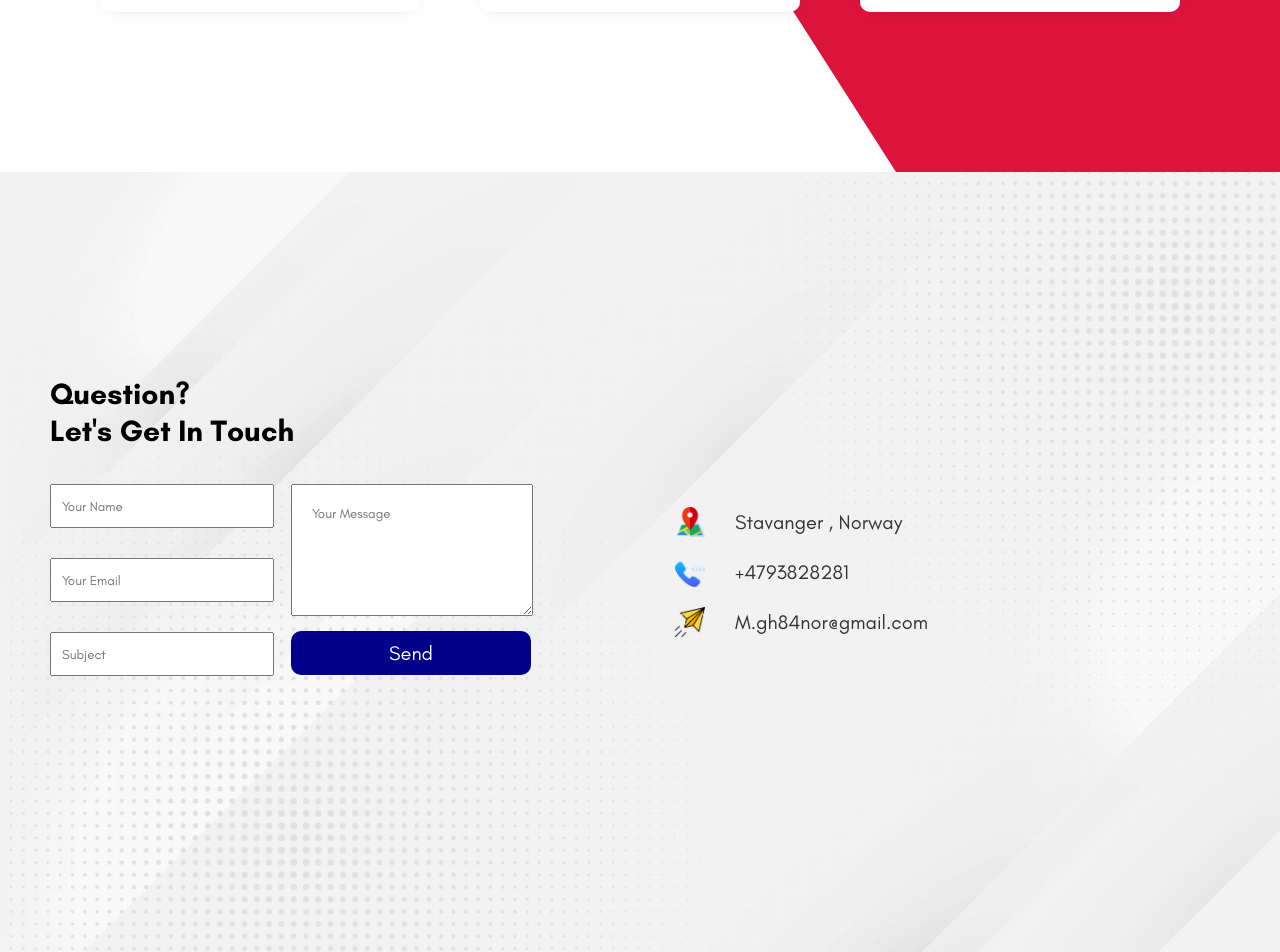
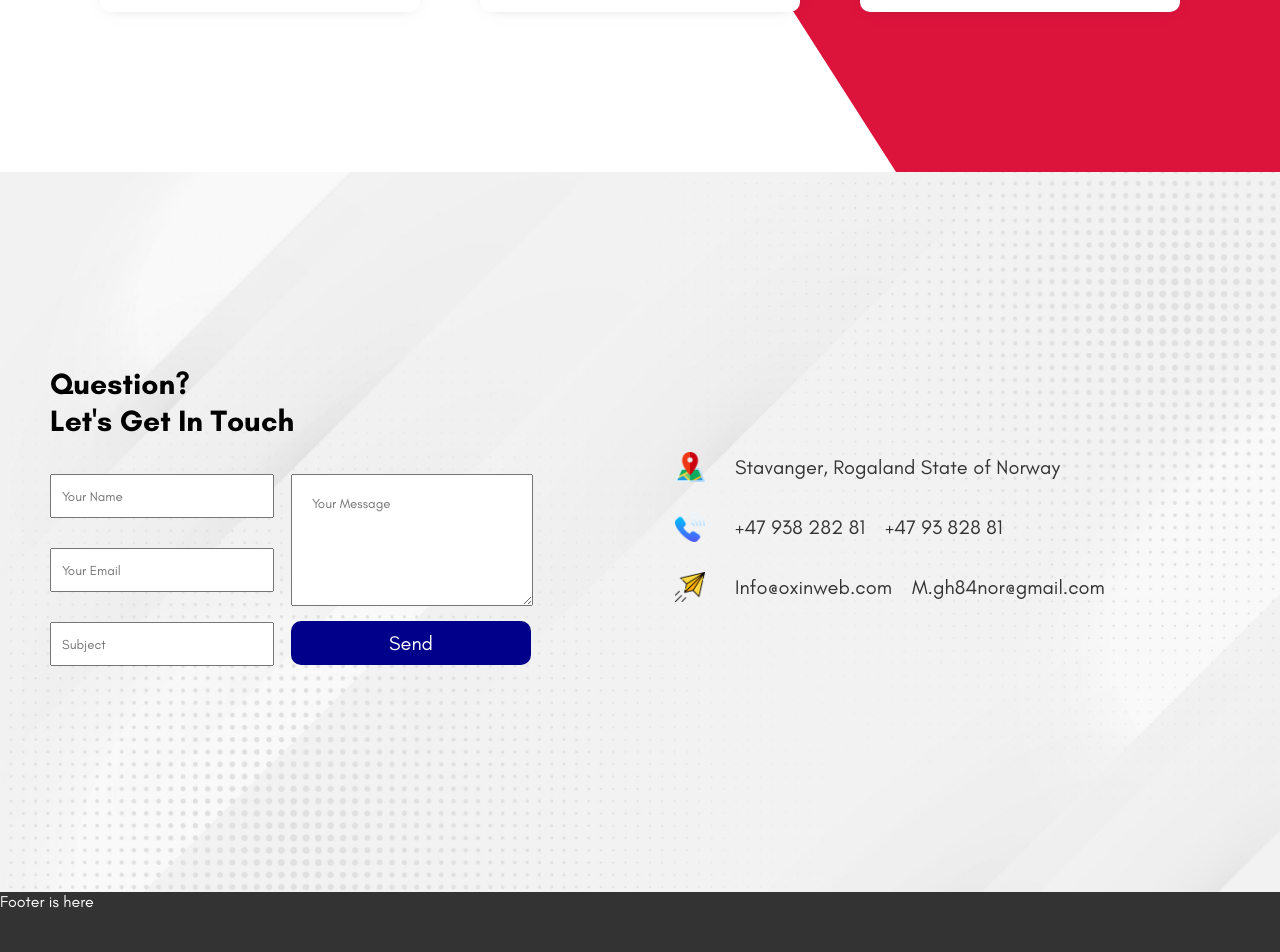
Before and after one commit to Mohammad-ghasempour/React-Website-Styled-Components, a React (Create React App) app: page / in a window 1280 px wide. Shown: the part 3028-3980 px from the top of the page. Built offline with nearby package versions, Linux system fonts and the light colour scheme.

Commit message:
upper part of contact page completed

```diff
--- a/src/App.js
+++ b/src/App.js
@@ -5,7 +5,8 @@ import Features from "./components/Features";
 import Samples from "./components/Samples";
 import Prices from "./components/Prices";
 import Contact from "./components/Contact";
-import BackgroundImage from "./images/background.jpg"
+// import BackgroundImage from "./images/background.jpg"
+import Footer from "./components/Footer";
 
 const Container = styled.div`
    height: 100vh;
@@ -43,15 +44,15 @@ clip-path: polygon(100% 0, 30% 0, 70% 100%, 100% 100%);
 background-color: crimson;
 `
 
-const Background = styled.div`
-${Shape}
-width: 100%;
-height: 100%;
-background-color: yellow;
-background-image: url(${BackgroundImage});
-background-size: cover;
+// const Background = styled.div`
+// ${Shape}
+// width: 100%;
+// height: 100%;
+// background-color: yellow;
+// background-image: url(${BackgroundImage});
+// background-size: cover;
 
-`
+// `
 
 function App() {
    return (
@@ -76,7 +77,8 @@ function App() {
          </Container>
          <Container>
            <Contact/>
-           <Background/>
+           {/* <Background/> */}
+           <Footer/>
          </Container>
       </>
    );
--- a/src/components/Contact.jsx
+++ b/src/components/Contact.jsx
@@ -3,9 +3,13 @@ import styled from "styled-components";
 import LocationIcon from "../images/LocationIcon.png";
 import PhoneIcon from "../images/PhoneIcon.png";
 import PaperflyIcon from "../images/PaperFly.png";
+import BackgroundImage from "../images/background.jpg"
+
 
 const Container = styled.div`
-   height: 100vh;
+   height: 90%;
+   background-image: url(${BackgroundImage});
+   background-size: cover;
    display: flex;
    align-items: center;
 `;
@@ -18,8 +22,9 @@ const Title = styled.span`
 const Left = styled.div`
    width: 50%;
    margin-left: 50px;
+   margin-top: 60px;
 `;
-const Form = styled.div`
+const Form = styled.form`
    height: 300px;
    width: 500px;
    display: flex;
@@ -59,13 +64,14 @@ const Right = styled.div`
 const InfoContainer = styled.div`
    display: flex;
    align-items: center;
-`;
+   margin-bottom: 10px;
+   `;
 const Icon = styled.img`
    width: 30px;
    height: 30px;
    padding: 10px;
 `;
-const ContactInformation = styled.span`
+const Text = styled.p`
    margin-left: 20px;
    font-size: 20px;
    color: #333;
@@ -90,13 +96,13 @@ const Contact = () => {
 
          <Right>
             <InfoContainer>
-               <Icon src={LocationIcon} ></Icon>    <ContactInformation>Stavanger , Norway</ContactInformation>
+               <Icon src={LocationIcon} ></Icon>    <Text>Stavanger, Rogaland State of Norway</Text>
             </InfoContainer>
             <InfoContainer>
-               <Icon src={PhoneIcon} /> <ContactInformation>+4793828281</ContactInformation>
+               <Icon src={PhoneIcon} /> <Text>+47 938 282 81</Text> <Text>+47 93 828 81</Text>
             </InfoContainer>
             <InfoContainer>
-               <Icon src={PaperflyIcon} /> <ContactInformation>M.gh84nor@gmail.com</ContactInformation>
+               <Icon src={PaperflyIcon} /> <Text>Info@oxinweb.com</Text> <Text>M.gh84nor@gmail.com</Text>
             </InfoContainer>
          </Right>
       </Container>
--- /dev/null
+++ b/src/components/Footer.jsx
@@ -0,0 +1,14 @@
+import React from "react";
+import styled from "styled-components";
+
+const Container = styled.div`
+   background-color: #333;
+   color: white;
+   height: 10%;
+`;
+
+const Footer = () => {
+   return <Container>Footer is here</Container>;
+};
+
+export default Footer;
```
